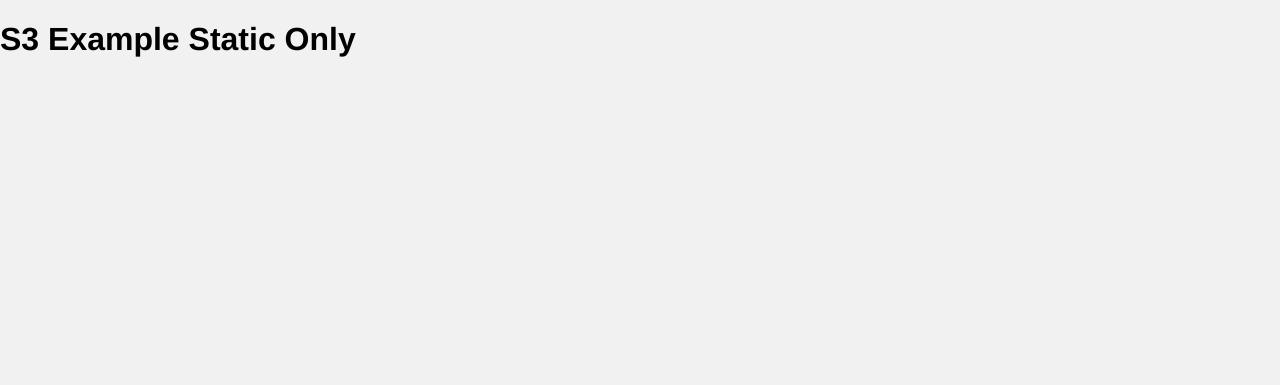
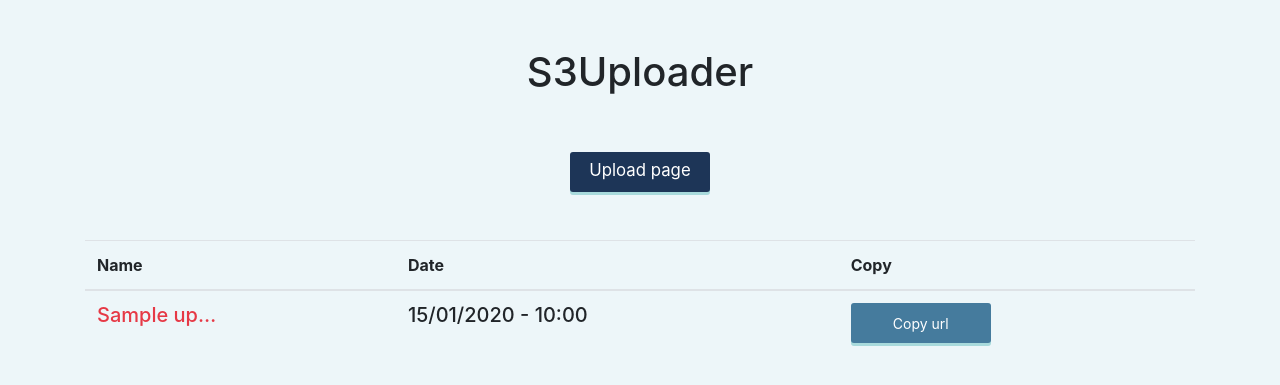
Before and after one commit to Alusio/s3uploader, a Django app: template uploader/templates/index.html in a window 1280 px wide. Shown: the top 385 px of the page. Run offline with Django 3.2, Linux system fonts and the light colour scheme; the template is opened without the code that fills it: most values are stand-ins (such as "Sample title", 1, 10 or a date in 2020); some libraries are stand-ins or nearby versions.

Commit message:
Add lot of things

```diff
--- a/uploader/models.py
+++ b/uploader/models.py
@@ -4,3 +4,6 @@ from django.db import models
 class Document(models.Model):
     uploaded_at = models.DateTimeField(auto_now_add=True)
     upload = models.FileField()
+
+    def __str__(self):
+        return self.upload.name
--- a/uploader/static/css/app.css
+++ b/uploader/static/css/app.css
@@ -1,33 +1,90 @@
+@import url(https://fonts.googleapis.com/css?family=Open+Sans:700,300);
+
 body {
-  margin: 0;
-  background-color: #f1f1f1;
-  font-family: "Helvetica Neue", Helvetica, Arial, sans-serif;
+    background: #edf6f9;
 }
 
-.container {
-  width: 80%;
-  border: 1px solid #ddd;
-  background-color: #fff;
-  padding: 20px;
-  margin: 40px auto;
+.frame {
+    position: absolute;
+    top: 50%;
+    left: 50%;
+    width: 400px;
+    height: 400px;
+    margin-top: -200px;
+    margin-left: -200px;
+    border-radius: 2px;
+    box-shadow: 4px 8px 16px 0 rgba(0, 0, 0, 0.1);
+    overflow: hidden;
+    background: linear-gradient(to top right, #1d3557 0%, #457b9d 100%);
+    color: #333;
+    font-family: "Open Sans", Helvetica, sans-serif;
 }
 
-form {
-  margin-bottom: 20px;
-  padding: 10px;
-  border: 1px solid #ff9900;
-  width: 350px;
+.center {
+    position: absolute;
+    top: 50%;
+    left: 50%;
+    transform: translate(-50%, -50%);
+    width: 300px;
+    height: 260px;
+    border-radius: 3px;
+    box-shadow: 8px 10px 15px 0 rgba(0, 0, 0, 0.2);
+    background: #fff;
+    display: flex;
+    align-items: center;
+    justify-content: space-evenly;
+    flex-direction: column;
 }
-table {
-  border-collapse: collapse;
-  width: 100%;
+
+.title {
+    width: 100%;
+    height: 50px;
+    border-bottom: 1px solid #999;
+    text-align: center;
 }
-table td,
-table th {
-  border: 1px solid #eceeef;
-  padding: 5px 8px;
-  text-align: left;
+
+h1 {
+    font-size: 16px;
+    font-weight: 300;
+    color: #666;
 }
-table thead {
-  border-bottom: 2px solid #eceeef;
+
+.dropzone {
+    width: 100px;
+    height: 80px;
+    border: 1px dashed #999;
+    border-radius: 3px;
+    text-align: center;
+    margin: auto;
 }
+
+.upload-icon {
+    margin: 25px 2px 2px 2px;
+}
+
+.upload-input {
+    position: relative;
+    top: -62px;
+    left: 0;
+    width: 100%;
+    height: 100%;
+    opacity: 0;
+}
+
+.btn {
+    display: block;
+    width: 140px;
+    height: 40px;
+    background: #1d3557;
+    color: #fff;
+    border-radius: 3px;
+    border: 0;
+    box-shadow: 0 3px 0 0 #a8dadc;
+    transition: all 0.3s ease-in-out;
+    font-size: 14px;
+}
+
+.btn:hover {
+    background: #1d3557;
+    box-shadow: 0 3px 0 0 #457b9d;
+}
--- a/uploader/templates/index.html
+++ b/uploader/templates/index.html
@@ -3,11 +3,68 @@
 <head>
     <meta charset="utf-8">
     <title>S3 Example Static Only</title>
-  <link rel="stylesheet" type="text/css" href="{% static 'css/app.css' %}">
+    <link rel="stylesheet" type="text/css" href="{% static 'css/bootstrap.min.css' %}">
 </head>
 <body>
 <header>
-    <h1>S3 Example Static Only</h1>
+    <div class="section">
+
+        <div class="container">
+            <div class="mt-5">
+                <div class="row justify-content-center">
+                    <h1>S3Uploader</h1>
+                </div>
+                <div class="mt-5">
+                    <div class="row justify-content-center">
+                        <a class="btn" href="{{ 'upload' }}" role="button"
+                           style="background-color: #1d3557;color: white"><p style="font-size: 1.2em">Upload page</p>
+                        </a>
+                    </div>
+
+                    <div class="mt-5">
+
+                        <div class="mt-5">
+                            <div class="mt-5">
+                                <div class="row justify-content-center">
+
+                                    <div class="col-md-12 col-sm-3">
+                                        <table class="table">
+                                            <thead>
+                                            <tr>
+                                                <th scope="col">Name</th>
+                                                <th scope="col">Date</th>
+                                                <th scope="col">Copy</th>
+                                            </tr>
+                                            </thead>
+                                            <tbody>
+                                            {% for doc in documents %}
+                                                <tr>
+
+                                                    <td>
+                                                        <h5>
+                                                            <a href="https://uploader.s3.fr-par.scw.cloud/media/{{ doc.upload }}"
+                                                               style="color: #e63946">{{ doc.upload|truncatechars:10 }}</a>
+                                                        </h5>
+                                                    </td>
+                                                    <td><h5>{{ doc.uploaded_at|date:"d/m/yy - H:i" }}</h5></td>
+                                                    <td>
+                                                        <button onclick="setClipboard('https://uploader.s3.fr-par.scw.cloud/media/{{ doc.upload }}')"
+                                                                class="btn"
+                                                                style="background-color: #457b9d;color: white">Copy url
+                                                        </button>
+                                                    </td>
+                                                </tr>
+                                            {% endfor %}
+
+                                            </tbody>
+                                        </table>
+                                    </div>
+                                </div>
+                            </div>
+
+                        </div>
+
+
 </header>
 <main>
 
@@ -15,3 +72,37 @@
 
 </body>
 </html>
+<style>
+    body {
+        background: #edf6f9;
+    }
+
+    .btn {
+        display: block;
+        width: 140px;
+        height: 40px;
+        background: #1d3557;
+        color: #fff;
+        border-radius: 3px;
+        border: 0;
+        box-shadow: 0 3px 0 0 #a8dadc;
+        transition: all 0.3s ease-in-out;
+        font-size: 14px;
+    }
+
+    .btn:hover {
+        background: #1d3557;
+        box-shadow: 0 3px 0 0 #457b9d;
+    }
+</style>
+<script>
+    function setClipboard(value) {
+        var tempInput = document.createElement("input");
+        tempInput.style = "position: absolute; left: -1000px; top: -1000px";
+        tempInput.value = value;
+        document.body.appendChild(tempInput);
+        tempInput.select();
+        document.execCommand("copy");
+        document.body.removeChild(tempInput);
+    }
+</script>
```
Also changed, not shown: uploader/forms.py (+8 -1 lines), uploader/templates/document_form.html (+55 -32 lines), uploader/templates/registration/login.html (added, +70 -0 lines), uploader/views.py (+8 -2 lines), uploader/templates/registration/logout.html (added). Lines whose indentation alone changed are shown as unchanged.
